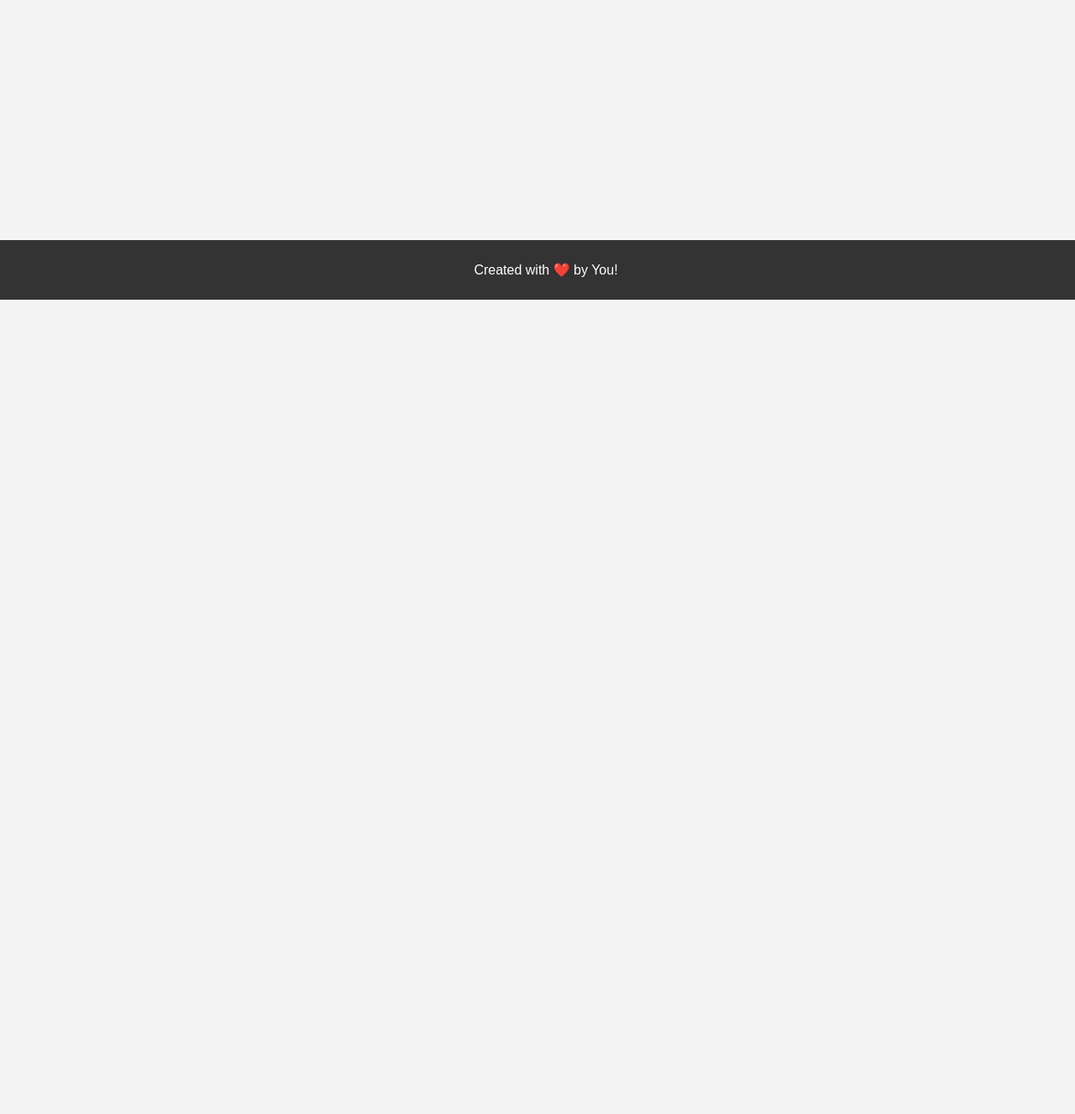
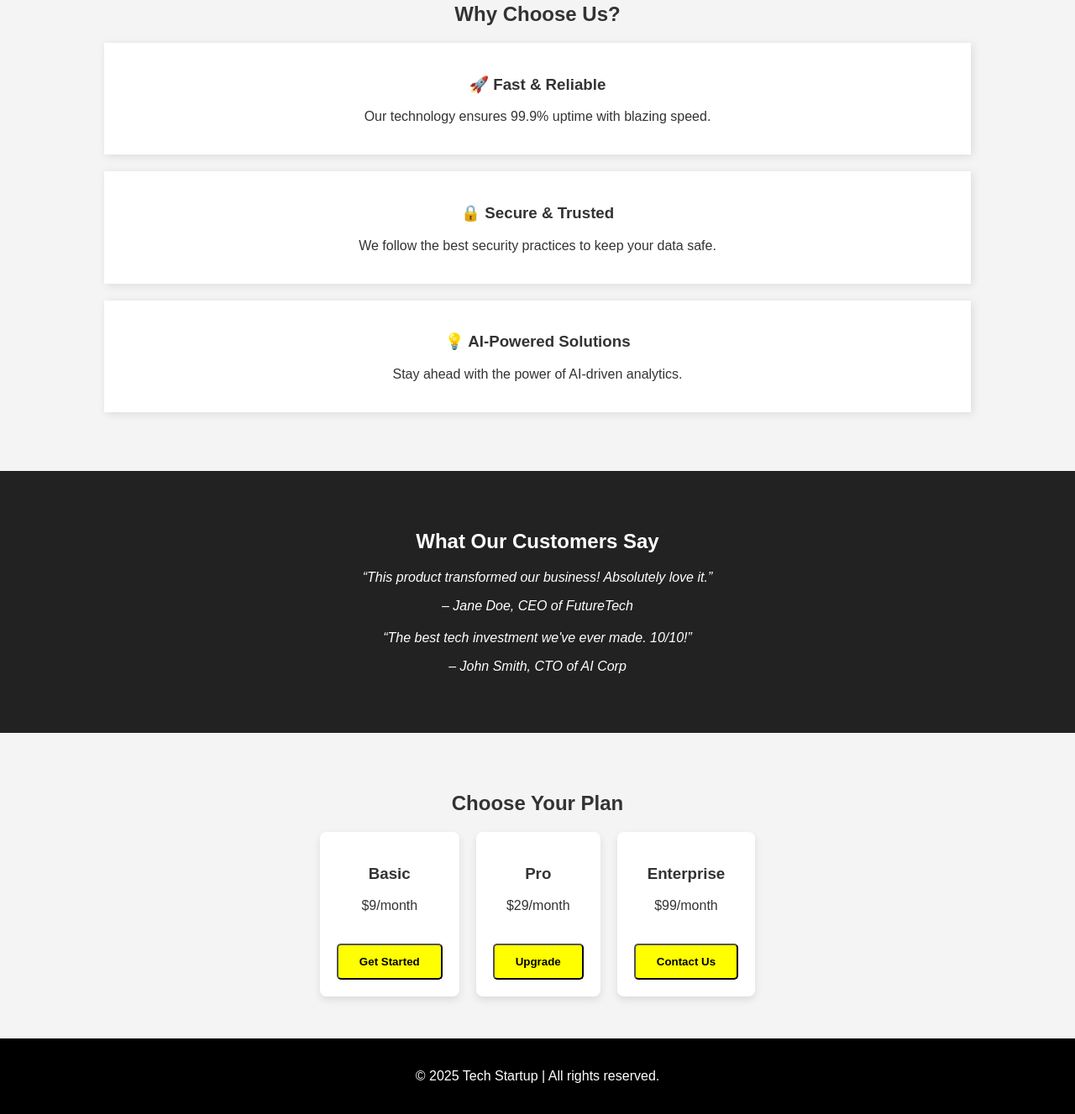
Before and after one commit to sumit511-pawar/static-website-CICD, a plain HTML site: page index.html in a window 1280 px wide. Shown: the part 443-1770 px from the top of the page at 84% size. Before the commit the page ends 800 px from the top, so only its background shows below. Drawn offline with Linux system fonts and the light colour scheme.

Commit message:
Added tech startup landing page

```diff
--- a/index.html
+++ b/index.html
@@ -3,21 +3,75 @@
 <head>
     <meta charset="UTF-8">
     <meta name="viewport" content="width=device-width, initial-scale=1.0">
-    <title>Static Website</title>
+    <title>Tech Startup | Innovation Redefined</title>
     <link rel="stylesheet" href="styles.css">
+    <script defer src="script.js"></script>
 </head>
 <body>
-    <header>
-        <h1>Welcome to My Static Website!</h1>
-        <h1>Updated: Welcome to My Static Website, Small Changes 🚀</h1>
+
+    <!-- Hero Section -->
+    <header class="hero">
+        <h1>Innovate. Transform. Lead.</h1>
+        <p>We build cutting-edge technology to shape the future.</p>
+        <a href="#features" class="btn">Explore More</a>
     </header>
-    <main>
-        <p>This is a simple static website with HTML, CSS, and JavaScript.</p>
-        <button id="clickMeBtn">Click Me!</button>
-    </main>
+
+    <!-- Features Section -->
+    <section id="features">
+        <h2>Why Choose Us?</h2>
+        <div class="feature-box">
+            <h3>🚀 Fast & Reliable</h3>
+            <p>Our technology ensures 99.9% uptime with blazing speed.</p>
+        </div>
+        <div class="feature-box">
+            <h3>🔒 Secure & Trusted</h3>
+            <p>We follow the best security practices to keep your data safe.</p>
+        </div>
+        <div class="feature-box">
+            <h3>💡 AI-Powered Solutions</h3>
+            <p>Stay ahead with the power of AI-driven analytics.</p>
+        </div>
+    </section>
+
+    <!-- Testimonials Section -->
+    <section id="testimonials">
+        <h2>What Our Customers Say</h2>
+        <div class="testimonial">
+            <p>“This product transformed our business! Absolutely love it.”</p>
+            <span>– Jane Doe, CEO of FutureTech</span>
+        </div>
+        <div class="testimonial">
+            <p>“The best tech investment we've ever made. 10/10!”</p>
+            <span>– John Smith, CTO of AI Corp</span>
+        </div>
+    </section>
+
+    <!-- Pricing Section -->
+    <section id="pricing">
+        <h2>Choose Your Plan</h2>
+        <div class="pricing-table">
+            <div class="pricing-card">
+                <h3>Basic</h3>
+                <p>$9/month</p>
+                <button class="btn">Get Started</button>
+            </div>
+            <div class="pricing-card">
+                <h3>Pro</h3>
+                <p>$29/month</p>
+                <button class="btn">Upgrade</button>
+            </div>
+            <div class="pricing-card">
+                <h3>Enterprise</h3>
+                <p>$99/month</p>
+                <button class="btn">Contact Us</button>
+            </div>
+        </div>
+    </section>
+
+    <!-- Footer Section -->
     <footer>
-        <p>Created with ❤️ by You!</p>
+        <p>&copy; 2025 Tech Startup | All rights reserved.</p>
     </footer>
-    <script src="script.js"></script>
+
 </body>
 </html>
--- a/styles.css
+++ b/styles.css
@@ -1,44 +1,82 @@
 /* Global Styles */
 body {
-    font-family: Arial, sans-serif;
-    background-color: #f4f4f4;
-    color: #333;
+    font-family: 'Arial', sans-serif;
     margin: 0;
     padding: 0;
+    background-color: #f4f4f4;
+    text-align: center;
+    color: #333;
 }
 
-header {
-    background-color: #333;
+/* Hero Section */
+.hero {
+    background: linear-gradient(to right, #1e3c72, #2a5298);
+    color: white;
+    padding: 100px 20px;
+}
+
+.btn {
+    display: inline-block;
+    padding: 12px 25px;
+    margin-top: 20px;
+    background: yellow;
+    color: black;
+    font-weight: bold;
+    border-radius: 5px;
+    text-decoration: none;
+}
+
+.btn:hover {
+    background: white;
+    color: black;
+}
+
+/* Features */
+#features {
+    padding: 50px 20px;
+}
+
+.feature-box {
+    background: white;
+    margin: 20px auto;
+    padding: 20px;
+    width: 80%;
+    box-shadow: 2px 2px 10px rgba(0, 0, 0, 0.1);
+}
+
+/* Testimonials */
+#testimonials {
+    background: #222;
+    color: white;
+    padding: 50px 20px;
+}
+
+.testimonial {
+    font-style: italic;
+    margin: 20px auto;
+}
+
+/* Pricing */
+#pricing {
+    padding: 50px 20px;
+}
+
+.pricing-table {
+    display: flex;
+    justify-content: center;
+    gap: 20px;
+}
+
+.pricing-card {
+    background: white;
+    padding: 20px;
+    border-radius: 8px;
+    box-shadow: 0 4px 10px rgba(0, 0, 0, 0.1);
+}
+
+/* Footer */
+footer {
+    background: black;
     color: white;
     padding: 20px;
-    text-align: center;
 }
-
-main {
-    text-align: center;
-    padding: 20px;
-}
-
-footer {
-    background-color: #333;
-    color: white;
-    text-align: center;
-    padding: 10px;
-    position: fixed;
-    bottom: 0;
-    width: 100%;
-}
-
-button {
-    padding: 10px 20px;
-    font-size: 16px;
-    cursor: pointer;
-    background-color: #333;
-    color: white;
-    border: none;
-    border-radius: 5px;
-}
-
-button:hover {
-    background-color: #555;
-}
```
